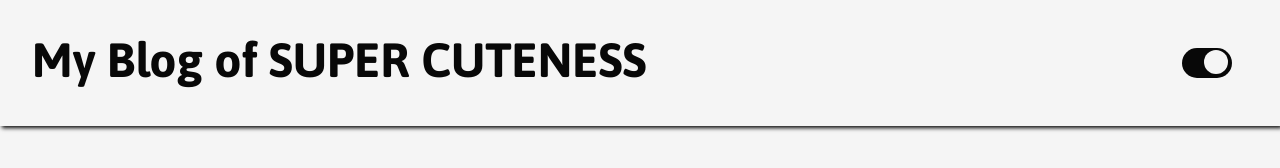
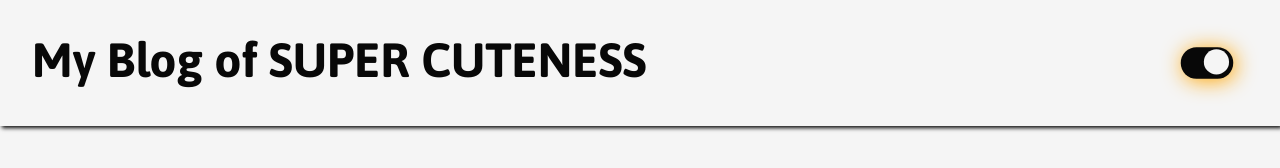
Before and after one commit to gitmonkus/Light-dark-site, a website built with webpack: page index.html in a window 1280 px wide. In both pictures the pointer is over the label 1207 px from the left and 63 px from the top of the page. Shown: the top 168 px of the page. Built offline with nearby package versions, Linux system fonts and the light colour scheme; files whose address does not match are found by name.

Commit message:
Added transition and transform affects

```diff
--- a/index.css
+++ b/index.css
@@ -53,14 +53,26 @@ img {
   box-shadow: 2px 2px 4px 0px var(--dark);
   border-radius: 5px;
 }
-img {
+img,
+button,
+h1,
+label,
+#post {
   transition: all 0.2s ease-in-out;
 }
 
-img:hover {
+img:hover,
+button:hover,
+label:hover,
+#post:hover,
+#dark-post:hover {
   transform: scale(1.05);
 
   box-shadow: 2px 2px 20px var(--box-shadow);
+}
+
+h1:hover {
+  text-shadow: 2px 2px 20px var(--box-shadow);
 }
 
 #post,
```
